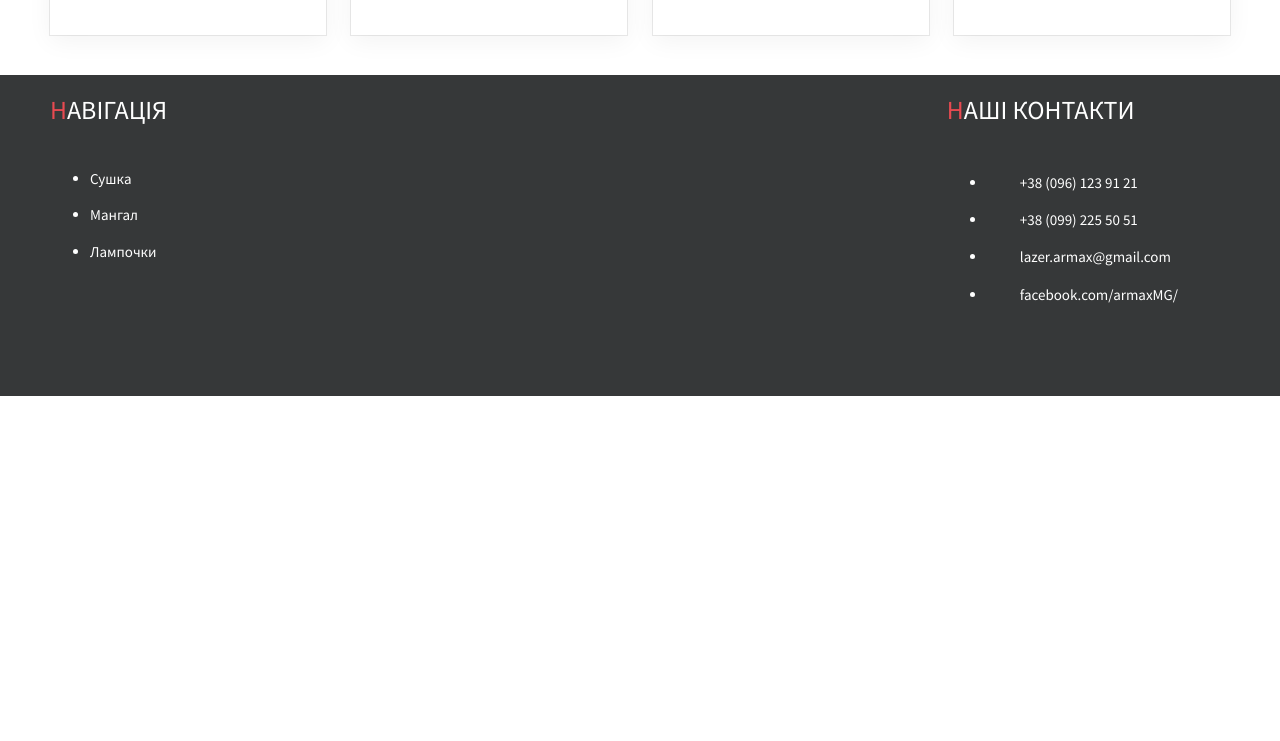
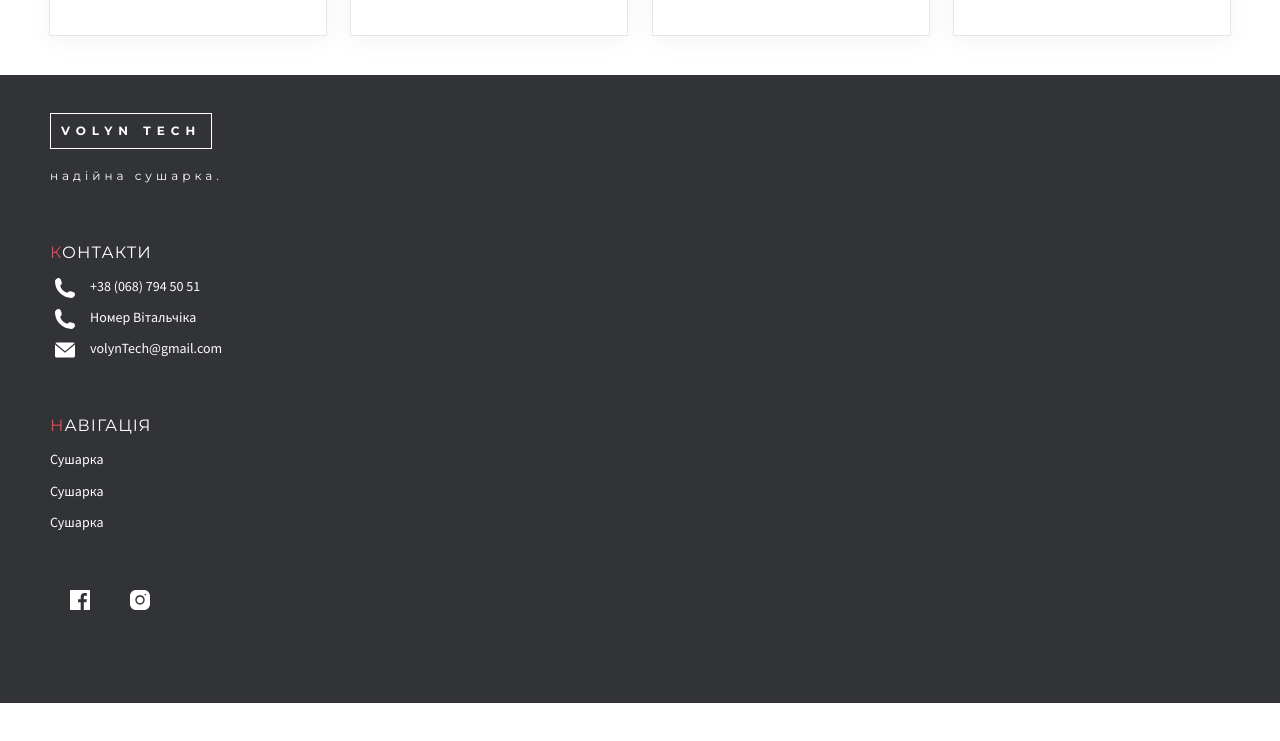
Before and after one commit to dmytrostychuk/volyn-tech, a website: page src/html/index.html in a window 1280 px wide. Shown: the part 2638-3379 px from the top of the page. After the commit the page ends 3341 px from the top, so only its background shows below. Drawn offline with nearby package versions, Linux system fonts and the light colour scheme; files that its build step writes are made by us from their sources; files whose address does not match are found by name.

Commit message:
add footer tags

```diff
--- a/src/html/index.html
+++ b/src/html/index.html
@@ -11,12 +11,48 @@
   <link rel="preconnect" href="https://fonts.gstatic.com" crossorigin>
   <link href="https://fonts.googleapis.com/css2?family=Source+Sans+Pro:wght@300;400;600;700&display=swap"
     rel="stylesheet">
+  <link rel="preconnect" href="https://fonts.googleapis.com">
+  <link rel="preconnect" href="https://fonts.gstatic.com" crossorigin>
+  <link href="https://fonts.googleapis.com/css2?family=Montserrat:wght@400;500;600;700&display=swap" rel="stylesheet">
+
   <link rel="stylesheet" href="https://cdn.jsdelivr.net/npm/swiper@9/swiper-bundle.min.css" />
   <link rel="stylesheet" href="https://unpkg.com/flickity@2/dist/flickity.min.css">
 </head>
 
 <body>
   <svg style="display: none">
+    <symbol id="instagram" viewBox="0 0 15 15">
+      <path
+        d="M7.5 5C6.11929 5 5 6.11929 5 7.5C5 8.88071 6.11929 10 7.5 10C8.88071 10 10 8.88071 10 7.5C10 6.11929 8.88071 5 7.5 5Z" />
+      <path fill-rule="evenodd" clip-rule="evenodd"
+        d="M4.5 0C2.01472 0 0 2.01472 0 4.5V10.5C0 12.9853 2.01472 15 4.5 15H10.5C12.9853 15 15 12.9853 15 10.5V4.5C15 2.01472 12.9853 0 10.5 0H4.5ZM4 7.5C4 5.567 5.567 4 7.5 4C9.433 4 11 5.567 11 7.5C11 9.433 9.433 11 7.5 11C5.567 11 4 9.433 4 7.5ZM11 4H12V3H11V4Z" />
+
+    </symbol>
+
+    <symbol id="facebook" viewBox="0 0 24 24">
+      <g>
+        <path
+          d="M22.676 0H1.324C.593 0 0 .593 0 1.324v21.352C0 23.408.593 24 1.324 24h11.494v-9.294H9.689v-3.621h3.129V8.41c0-3.099 1.894-4.785 4.659-4.785 1.325 0 2.464.097 2.796.141v3.24h-1.921c-1.5 0-1.792.721-1.792 1.771v2.311h3.584l-.465 3.63H16.56V24h6.115c.733 0 1.325-.592 1.325-1.324V1.324C24 .593 23.408 0 22.676 0" />
+      </g>
+    </symbol>
+    <symbol id="phone" viewBox="0 0 477.156 477.156">
+      <g>
+        <path d="M475.009,380.316l-2.375-7.156c-5.625-16.719-24.062-34.156-41-38.75l-62.688-17.125c-17-4.625-41.25,1.594-53.688,14.031
+          l-22.688,22.688c-82.453-22.28-147.109-86.938-169.359-169.375L145.9,161.94c12.438-12.438,18.656-36.656,14.031-53.656
+          l-17.094-62.719c-4.625-16.969-22.094-35.406-38.781-40.969L96.9,2.19c-16.719-5.563-40.563,0.063-53,12.5L9.962,48.659
+          C3.899,54.69,0.024,71.94,0.024,72.003c-1.187,107.75,41.063,211.562,117.281,287.781
+          c76.031,76.031,179.454,118.219,286.891,117.313c0.562,0,18.312-3.813,24.375-9.845l33.938-33.938
+          C474.946,420.878,480.571,397.035,475.009,380.316z" />
+      </g>
+    </symbol>
+
+    <symbol id="mail" viewBox="0 0 64 64">
+      <g>
+        <path
+          d="M63.125,9.977c-0.902-1.321-2.419-2.194-4.131-2.194H5.006c-1.676,0-3.158,0.842-4.067,2.117l31.16,25.982L63.125,9.977z" />
+        <path d="M0.006,14.328v36.889c0,2.75,2.25,5,5,5h53.988c2.75,0,5-2.25,5-5V14.461L32.099,41.09L0.006,14.328z" />
+      </g>
+    </symbol>
     <symbol id="product-bg" viewBox="0 0 817 759">
       <path
         d="M798 237.397C726.8 36.597 573 -6.00004 508 1.39707C443 8.79418 411 23.3971 372 91.3971C333 159.397 313 177.397 249 217.397C185 257.397 0 331.794 0 508.397C0 685 192 758.397 411 758.397C630 758.397 887 488.397 798 237.397Z">
@@ -318,62 +354,44 @@
     </section>
 
     <footer class="footer">
-      <div class="footer__bootom">
-        <div class="container">
-          <div class="info">
-            <div class="info__block info__menu">
-              <h5 class="info__title">Навігація</h5>
-              <ul>
-                <li class="info__item">
-                  <a class="info__link" href="services.html">Сушка</a>
-                </li>
-                <li class="info__item">
-                  <a class="info__link" href="about-us.html">Мангал</a>
-                </li>
-                <li class="info__item">
-                  <a class="info__link" href="contacts.html">Лампочки</a>
-                </li>
-
-              </ul>
-            </div>
-
-            <div class="info__block info__contact">
-              <h5 class="info__title">Наші контакти</h5>
-              <ul class="info__list">
-                <li class="info__item">
-                  <a class="link-social link--hover" href="tel:+380687945051">
-                    <svg class="link-social--svg" width="30" height="20">
-                      <use xlink:href="#phone"></use>
-                    </svg>
-                    +38 (096) 123 91 21
-                  </a>
-                </li>
-                <li class="info__item">
-                  <a class="link-social link--hover" href="tel:+380687945051">
-                    <svg class="link-social--svg" width="30" height="20">
-                      <use xlink:href="#phone"></use>
-                    </svg>
-                    +38 (099) 225 50 51
-                  </a>
-                </li>
-                <li class="info__item">
-                  <a href="mailto:lazerarmax@gmail.com" class="link-social link--hover">
-                    <svg class="link-social--svg" width="30" height="20">
-                      <use xlink:href="#mail"></use>
-                    </svg>
-                    lazer.armax@gmail.com
-                  </a>
-                </li>
-                <li class="info__item">
-                  <a href="https://www.facebook.com/armaxMG" class="link-social link--hover">
-                    <svg class="link-social--svg" width="30" height="20">
-                      <use xlink:href="#facebook"></use>
-                    </svg>
-                    facebook.com/armaxMG/
-                  </a>
-                </li>
-              </ul>
-            </div>
+      <div class="container">
+        <div class="footer__container">
+          <div class="footer__logo">
+            <h1 class="footer__title-logo"><a href="#" class="footer__title-logo--link">Volyn Tech</a></h1>
+            <p class="footer__text">надійна сушарка.</p>
+          </div>
+          <div class="footer__block">
+            <h3 class="footer__title">Контакти</h3>
+            <ul class="footer__contact-list">
+              <li class="footer__contact-item"><a href="tel:+380687945051" class="footer__link">
+                  <svg class="footer__link-svg" width="30" height="20">
+                    <use xlink:href="#phone"></use>
+                  </svg> +38 (068) 794 50 51</a></li>
+              <li class="footer__contact-item"><a href="tel:+380687945051" class="footer__link"><svg
+                    class="footer__link-svg" width="30" height="20">
+                    <use xlink:href="#phone"></use>
+                  </svg> Номер Вітальчіка</a></li>
+              <li class="footer__contact-item"><a href="mailto:volynTech@gmail.com" class="footer__link"><svg
+                    class="footer__link-svg" width="30" height="20">
+                    <use xlink:href="#mail"></use>
+                  </svg>volynTech@gmail.com</a></li>
+            </ul>
+          </div>
+          <div class="footer__block">
+            <h3 class="footer__title">Навігація</h3>
+            <ul class="footer__contact-list">
+              <li class="footer__nav-item"><a href="#" class="footer__link">Сушарка</a></li>
+              <li class="footer__nav-item"><a href="#" class="footer__link">Сушарка</a></li>
+              <li class="footer__nav-item"><a href="#" class="footer__link">Сушарка</a></li>
+            </ul>
+          </div>
+          <div class="footer__block footer__block--social">
+            <a href="#" class="footer__link-social"><svg class="footer__link-svg--social" width="30" height="20">
+                <use xlink:href="#facebook"></use>
+              </svg></a>
+            <a href="#" class="footer__link-social"><svg class="footer__link-svg--social" width="30" height="20">
+                <use xlink:href="#instagram"></use>
+              </svg></a>
           </div>
         </div>
       </div>
--- a/src/styles/base/base.scss
+++ b/src/styles/base/base.scss
@@ -5,10 +5,11 @@ body {
   margin: 0;
   background-color: #ffffff;
   font-family: 'Source Sans Pro', sans-serif;
-  height: 20000px
 }
 
 a {
+
+  transition: 0.6s ease-in-out;
   text-decoration: none;
   color:#ffffff;
 }
--- a/src/styles/components/footer.scss
+++ b/src/styles/components/footer.scss
@@ -1,82 +1,100 @@
 .footer {
-  position: relative;
-  z-index: 2;
-  background-color: #363839;
+	background-color: #323336;
+	padding: 30px 0;
 	color: #ffffff;
-  padding-bottom: 50px;
+	font-size: 14px;
 }
 
-.info {
-	display: flex;
-	justify-content: space-between;
-	flex-wrap: wrap;
+.footer__block {
+	margin: 60px 0;
 }
 
-.info__block {
+.footer__block--social {
 	position: relative;
 	display: flex;
-	flex-direction: column;
-	width: 100%;
-	margin: 20px 0;
-
-	@include mq($from: phablet) {
-	width: 45%;
+	flex-direction: row;
 }
 
-	@include mq($from: tablet) {
-	width: 30%;
-}
+.footer__title-logo {
+	display:inline-block;
+	text-transform: uppercase;
+	letter-spacing: 0.5em;
+	font-family: 'Montserrat', sans-serif;
+	font-weight: 700;
+	font-size: 12px;
+	border: 1px solid #ffffff;
+	transition: all, .3s;
 
-	@include mq($from: desktop) {
-	width: 24%;
+	&:hover  {
+
+		border: 1px solid #e74a51;
 	}
 }
 
-.info__menu,
-.info__schedule {
+.footer__title-logo--link {
+	display: block;
+	padding: 10px;
 
-	@include mq($from: tablet) {
-	width: 20%;
+	&:hover {
+		color: #e74a51;
 	}
 }
 
-.info__title {
-	margin-top: 0;
-	margin-bottom: 20px;
-	font-size: 26px;
+.footer__text {
+	font-family: 'Montserrat', sans-serif;
+	font-size: 12px;
+	letter-spacing: 4px;
+}
+
+.footer__title {
+	font-family: 'Montserrat', sans-serif;
 	font-weight: 400;
 	text-transform: uppercase;
-
+	letter-spacing: 1px;
 	&::first-letter {
 		color: #e74a51;
 	}
  }
 
-.info__item {
-	position: relative;
-	margin: 0;
-	padding: 7px 0;
-	font-size: 15px;
-	text-decoration: none;
+.footer__contact-list {
+	list-style: none;
+	padding: 0;
 }
 
-.info__item--color {
-	opacity: .7;
-	margin-left: 5px;
+.footer__contact-item{
+	position: relative;
+
+	margin: 15px 0;
 }
 
-.info__link {
-	line-height: 1.5;
-	transition: all .25s ease-in-out;
-	text-decoration: none;
+.footer__link {
+	padding-left: 40px;
+	transition: .6s ease-in-out;
 
 	&:hover {
-			color: #d1a954;
-			transition: all .25s ease-in-out;
+		color: #e74a51;
+	}
+
+	&:hover svg {
+fill: #e74a51;
 	}
 }
 
-.clock-svg {
-	fill: #ffffff;
-	margin-right: 5px;
+.footer__link-svg {
+	position: absolute;
+	left: 0;
+	top: 0;
 }
+
+.footer__nav-item {
+
+	margin: 15px 0;
+
+	& a {
+		padding: 0;
+	}
+}
+
+.footer__link-social {
+	padding: 0 15px;
+}
--- a/src/styles/components/svg.scss
+++ b/src/styles/components/svg.scss
@@ -6,3 +6,12 @@
 		fill: #e74a51;
 	}
 }
+
+.footer__link-svg, .footer__link-svg--social {
+	fill: #ffffff;
+	transition: .2s ease-in-out;
+}
+
+.footer__link-svg--social:hover {
+	fill: #e74a51;
+}
```
Also changed, not shown: build/index.html, build/styles/main.css, build/styles/style-min.css. Lines whose indentation alone changed are shown as unchanged.
